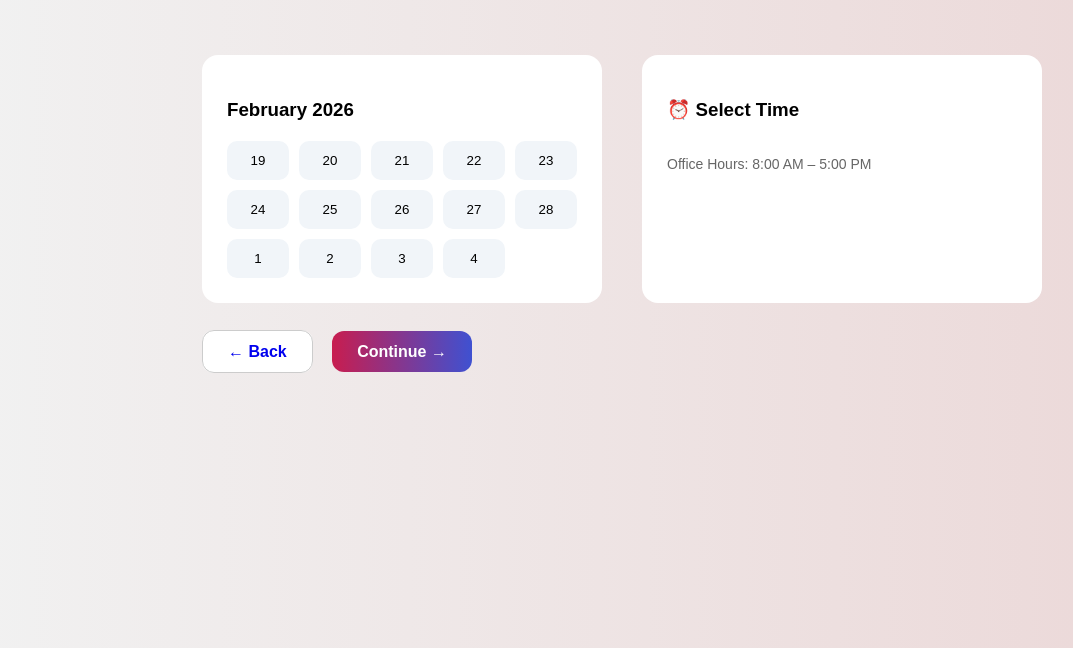
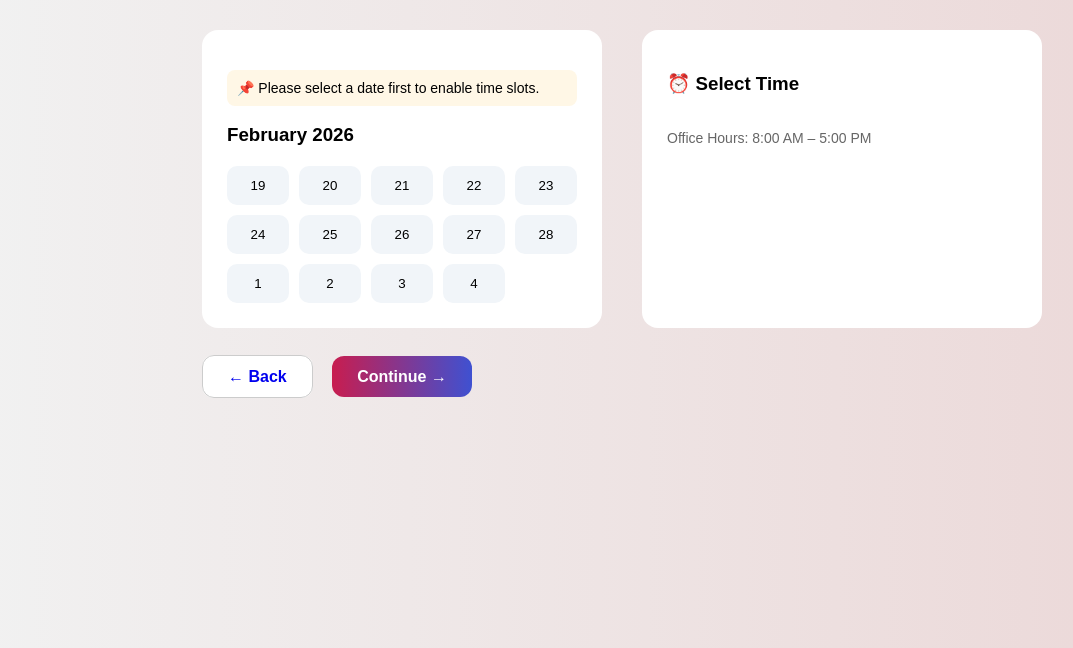
Before and after one commit to Mark19Code/official_boas, a website: page schedule.html in a window 1280 px wide. Shown: the part 152-800 px from the top of the page, without its empty margins (18-1091 px from the left). Drawn offline with Linux system fonts and the light colour scheme.

Commit message:
Update schedule.html

```diff
--- a/schedule.html
+++ b/schedule.html
@@ -30,6 +30,7 @@
   <div class="schedule-wrapper">
     <!-- DATE -->
     <div class="card">
+      <p class="note">📌 Please select a date first to enable time slots.</p>
       <h3 id="monthLabel">Loading...</h3>
       <div id="calendarDays" class="calendar"></div>
     </div>
```
